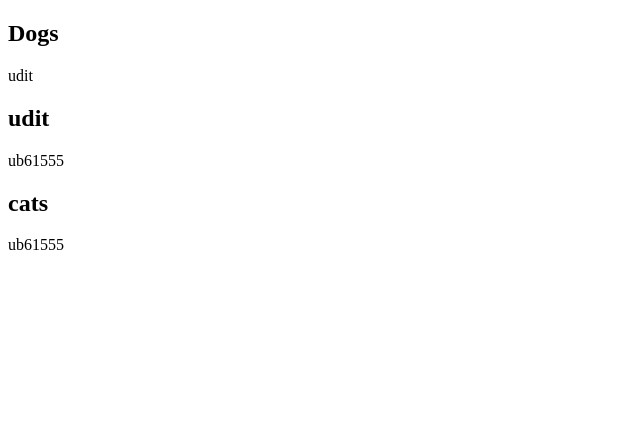
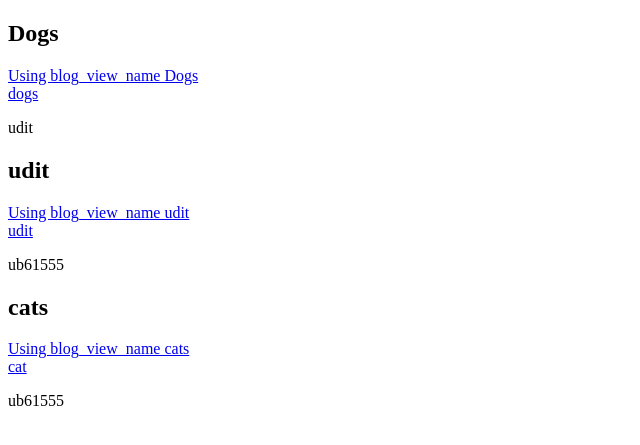
Before and after one commit to BhatiyaUdit/udemy_python_training, a Django app: template New_Section32_APP9_DjangoBlogTranslatorApp/templates/index.html in a window 1280 px wide. Shown: the top 445 px of the page, without its empty margins (0-640 px from the left). Run offline with Django 3.2, Linux system fonts and the light colour scheme; the template is opened without the code that fills it: values that come from a table or form of the project are taken from there, others are empty; data comes from the database, SQL or seed files in the repository.

Commit message:
286 Creating links

```diff
--- a/New_Section32_APP9_DjangoBlogTranslatorApp/templates/index.html
+++ b/New_Section32_APP9_DjangoBlogTranslatorApp/templates/index.html
@@ -7,6 +7,9 @@
     <body>
         {% for post in posts_list %}
         <h2>{{post.title}}</h2>
+        <a href="{% url 'blog_pattern' post.slug %}"> Using blog_view_name {{post.title}}</a>
+        <br>
+        <a href={{post.slug}}>{{post.slug}}</a>
         <p>{{post.author}}</p>
         {% endfor %}
     </body>
```
